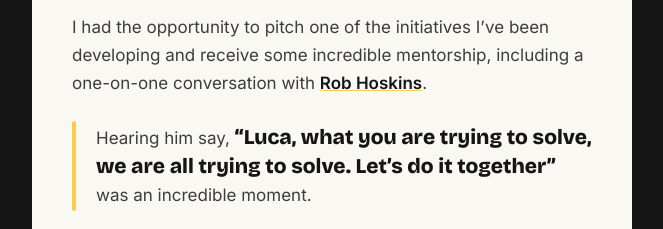
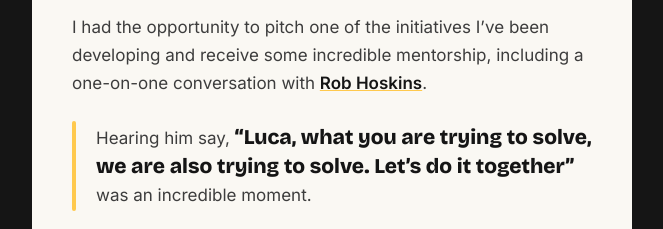
Before and after one commit to mediapeople123/newsletter, a plain HTML site: page emails/journey/02-nashville.html in a window 1280 px wide. Shown: the part 1328-1557 px from the top of the page, without its empty margins (308-971 px from the left). Drawn offline with nearby package versions, Linux system fonts and the light colour scheme.

Commit message:
Nashville email (EN): quote wording
Co-Authored-By: Claude Opus 5.5 <noreply@anthropic.com>
Claude-Session: https://claude.ai/code/session_01QugX97Ehbk5s1fyFfFgh12

```diff
--- a/emails/journey/02-nashville.html
+++ b/emails/journey/02-nashville.html
@@ -65,7 +65,7 @@
 <tr><td class="pad" style="padding:8px 40px 24px;">
   <table role="presentation" width="100%" cellpadding="0" cellspacing="0" border="0"><tr>
     <td width="4" style="background:#FFC94D; border-radius:2px;">&nbsp;</td>
-    <td style="padding:2px 0 2px 20px; font-family:Inter, Arial, sans-serif; font-size:17px; line-height:1.65; color:#3d3d3d;"><p style="margin:0;">Hearing him say, <span class="display" style="font-family:'Bricolage Grotesque', 'Arial Black', Arial, sans-serif; font-weight:800; font-size:21px; line-height:1.35; color:#151515;">&ldquo;Luca, what you are trying to solve, we are all trying to solve. Let&rsquo;s do it together&rdquo;</span> was an incredible moment.</p></td>
+    <td style="padding:2px 0 2px 20px; font-family:Inter, Arial, sans-serif; font-size:17px; line-height:1.65; color:#3d3d3d;"><p style="margin:0;">Hearing him say, <span class="display" style="font-family:'Bricolage Grotesque', 'Arial Black', Arial, sans-serif; font-weight:800; font-size:21px; line-height:1.35; color:#151515;">&ldquo;Luca, what you are trying to solve, we are also trying to solve. Let&rsquo;s do it together&rdquo;</span> was an incredible moment.</p></td>
   </tr></table>
 </td></tr>
 <tr><td class="pad" style="padding:8px 40px 0; font-family:Inter, Arial, sans-serif; font-size:17px; line-height:1.65; color:#3d3d3d;">
```
